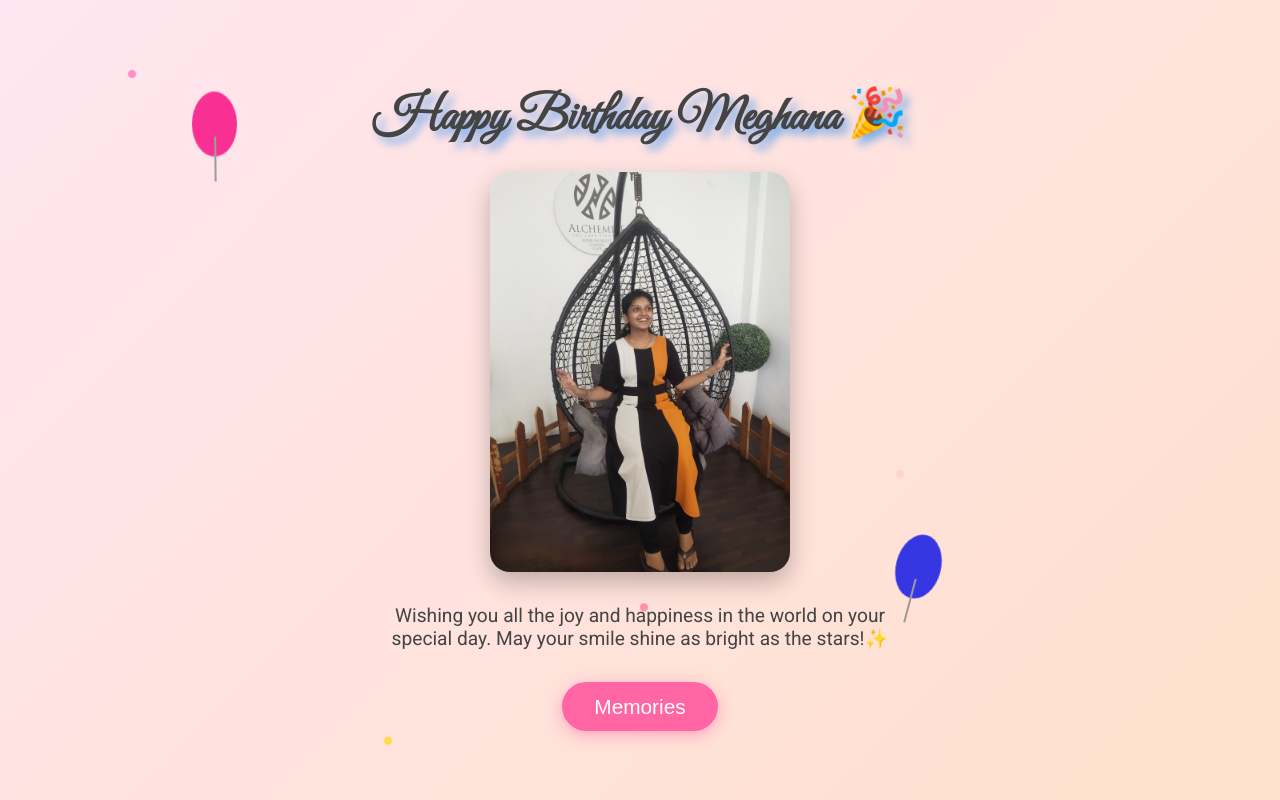
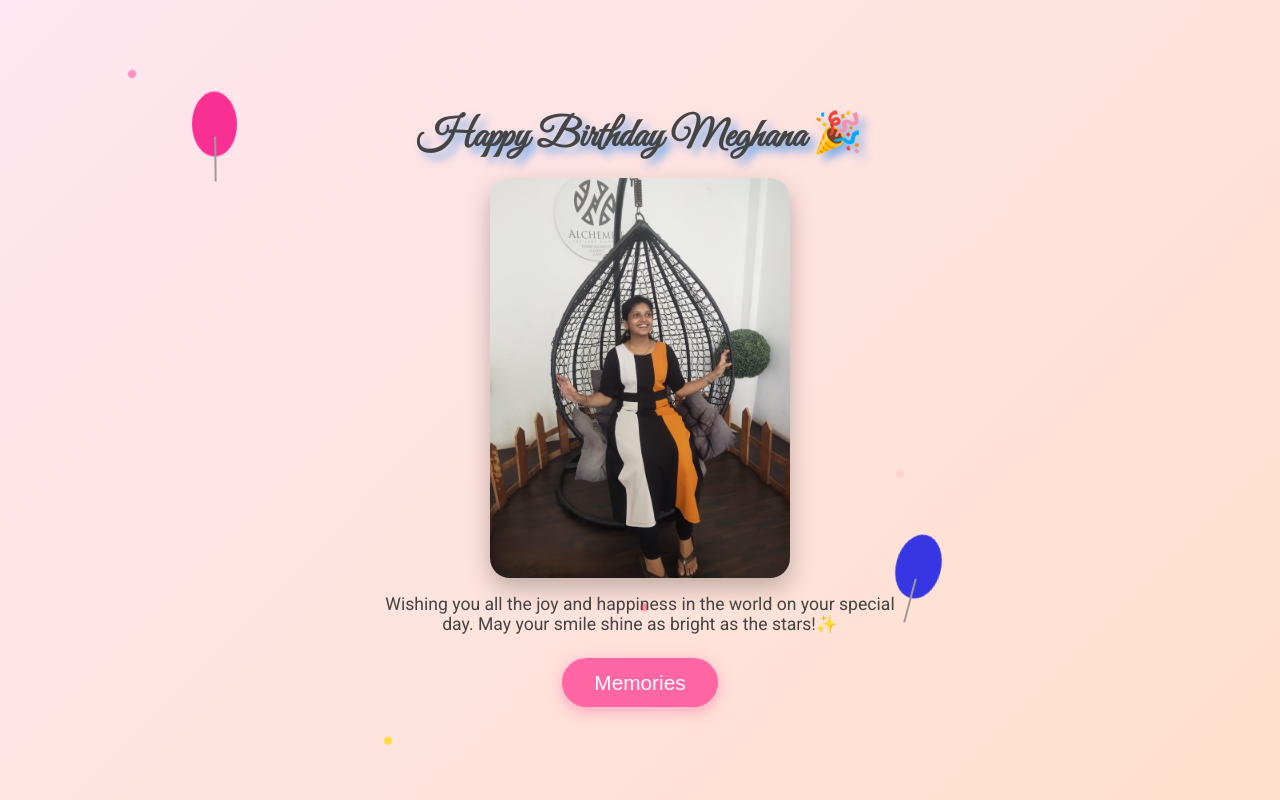
Before and after one commit to Balaji796/Meghana, a Django app: page / in a window 1280 px wide. Run offline with Django 4.2, Linux system fonts and the light colour scheme.

Commit message:
Update home.html

```diff
--- a/meghana/templates/home.html
+++ b/meghana/templates/home.html
@@ -38,7 +38,7 @@
 
     h1 {
       font-family: 'Great Vibes', cursive;
-      font-size: 3rem;
+      font-size: 2.5rem;
       margin: 1rem 0 0.5rem;
       text-shadow: 6px 6px 8px rgba(6, 124, 243, 0.5);
     }
@@ -48,15 +48,15 @@
       max-width: 300px;
       height: auto;
       border-radius: 20px;
-      margin: 1rem 0;
+      margin: 0.5rem 0;
       box-shadow: 0 10px 25px rgba(0, 0, 0, 0.25);
       animation: popIn 1.2s ease;
       object-fit: cover;
     }
 
     .message {
-      font-size: 1.2rem;
-      margin: 1rem 0;
+      font-size: 1.1rem;
+      margin: 0.5rem 0;
       animation: fadeIn 2s ease;
       max-width: 90%;
     }
```
